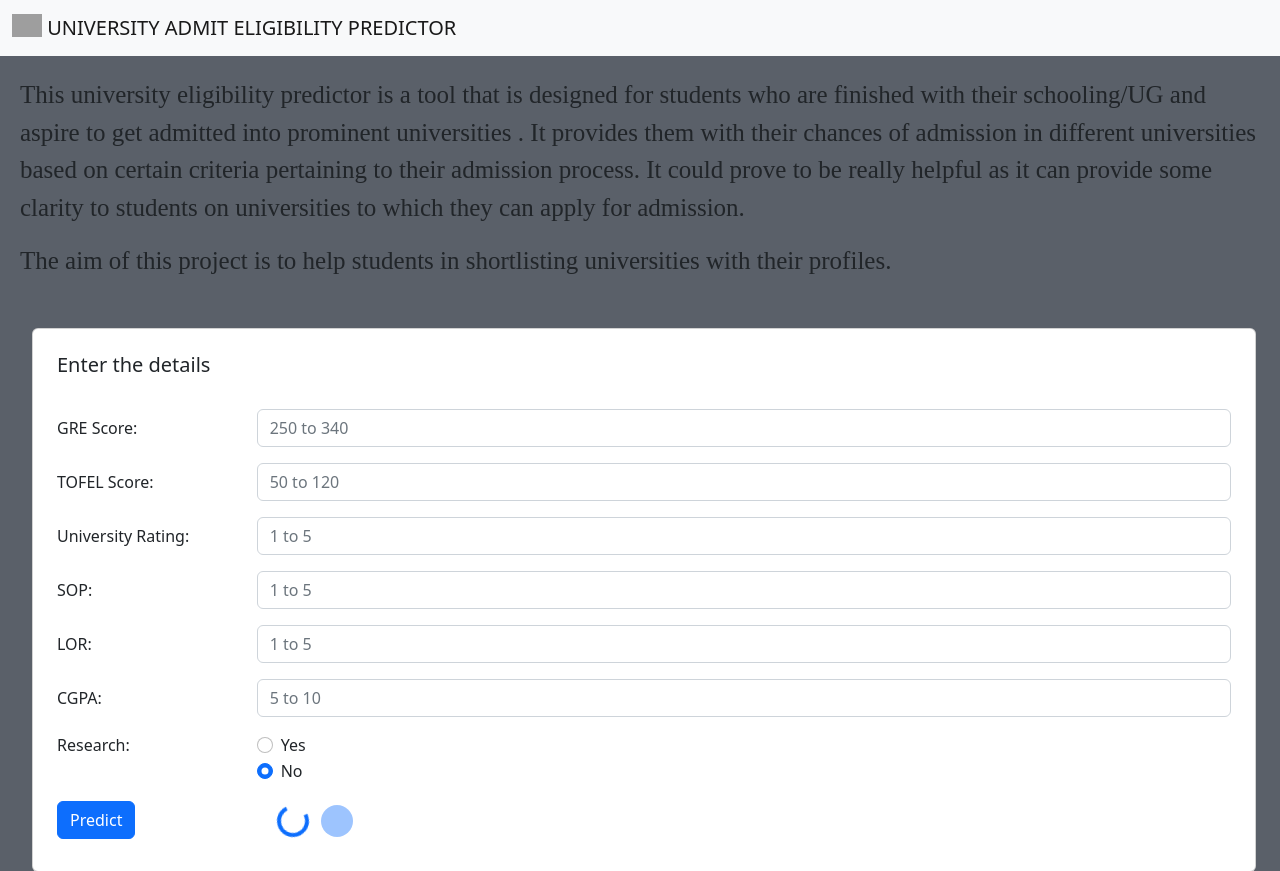
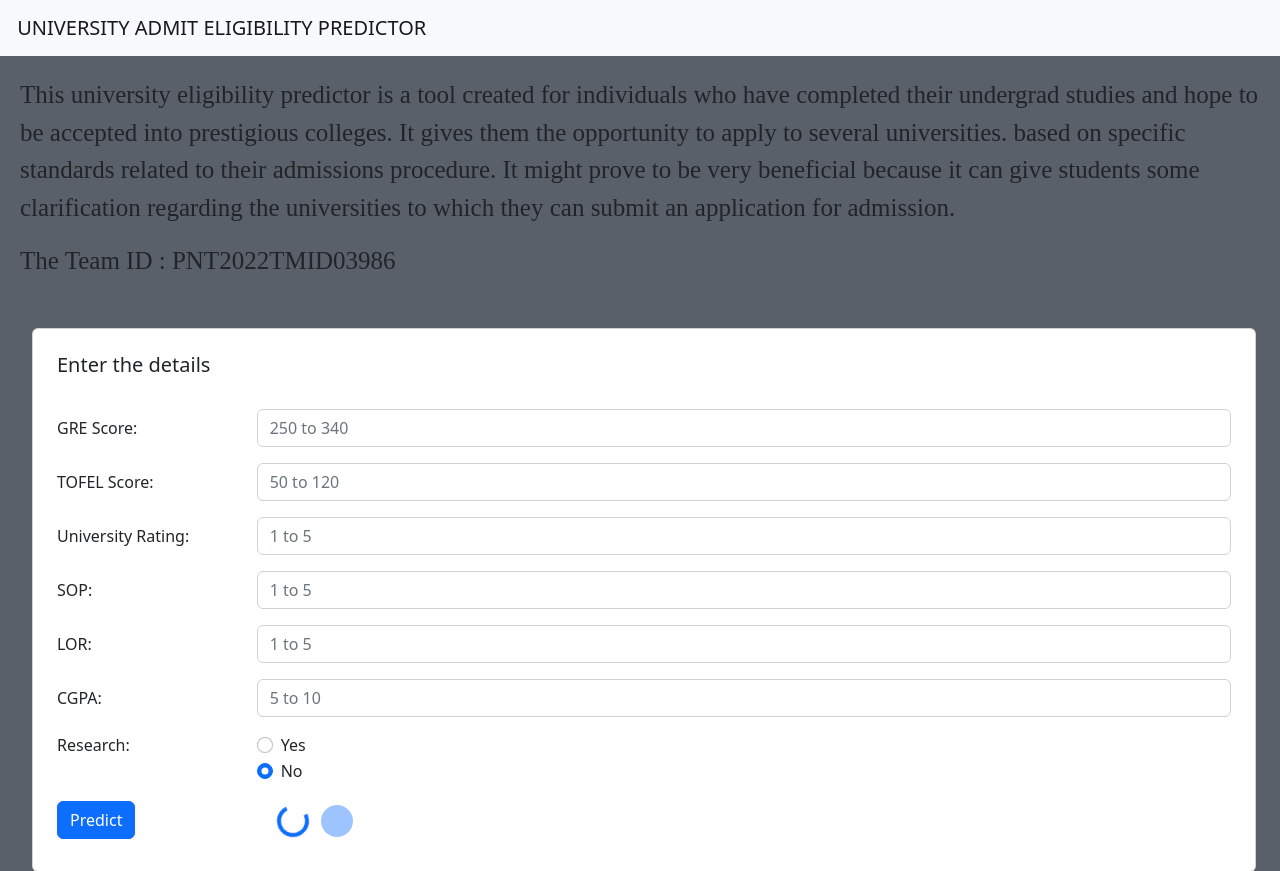
Before and after one commit to IBM-EPBL/IBM-Project-27453-1660056745, a Flask app: page /home in a window 1280 px wide. Shown: the top 871 px of the page. Run offline with Flask 2, Linux system fonts and the light colour scheme; grey boxes are pictures that could not be loaded.

Commit message:
Update HOME.html

```diff
--- a/Final Deliverables/templates/HOME.html
+++ b/Final Deliverables/templates/HOME.html
@@ -3,15 +3,15 @@
     <nav class="navbar navbar-expand-lg bg-light">
         <div class="container-fluid">
             <a class="navbar-brand text-responsive-h" href="/">
-                <img src="/static/img/logo.jpg" alt="Logo" width="30" height="50" class="d-inline-block align-text-top "> UNIVERSITY ADMIT ELIGIBILITY PREDICTOR
+                <img > UNIVERSITY ADMIT ELIGIBILITY PREDICTOR
             </a>
         </div>
     </nav>
     <div class="MAIN">
         <p class="text-responsive,">
-            This university eligibility predictor is a tool that is designed for students who are finished with their schooling/UG and aspire to get admitted into prominent universities . It provides them with their chances of admission in different universities
-            based on certain criteria pertaining to their admission process. It could prove to be really helpful as it can provide some clarity to students on universities to which they can apply for admission.</p>
-        <p>The aim of this project is to help students in shortlisting universities with their profiles.
+            This university eligibility predictor is a tool created for individuals who have completed their undergrad studies and hope to be accepted into prestigious colleges. It gives them the opportunity to apply to several universities.
+based on specific standards related to their admissions procedure. It might prove to be very beneficial because it can give students some clarification regarding the universities to which they can submit an application for admission.</p>
+        <p>The Team ID : PNT2022TMID03986
         </p>
     </div>
 </div>
@@ -97,7 +97,6 @@
                                         <span class="visually-hidden">Loading...</span>
                                     </div>
                                 </div>
-
                         </form>
                         </div>
                     </div>
```
